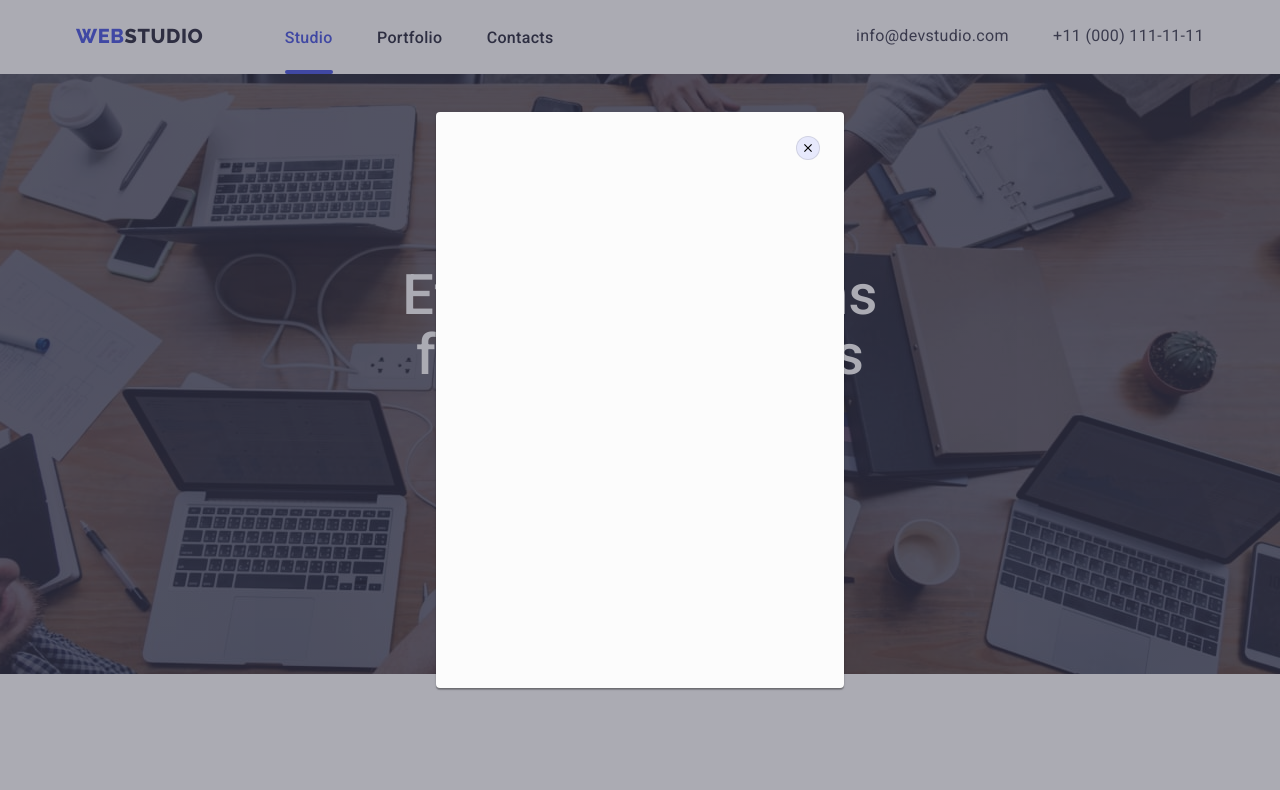
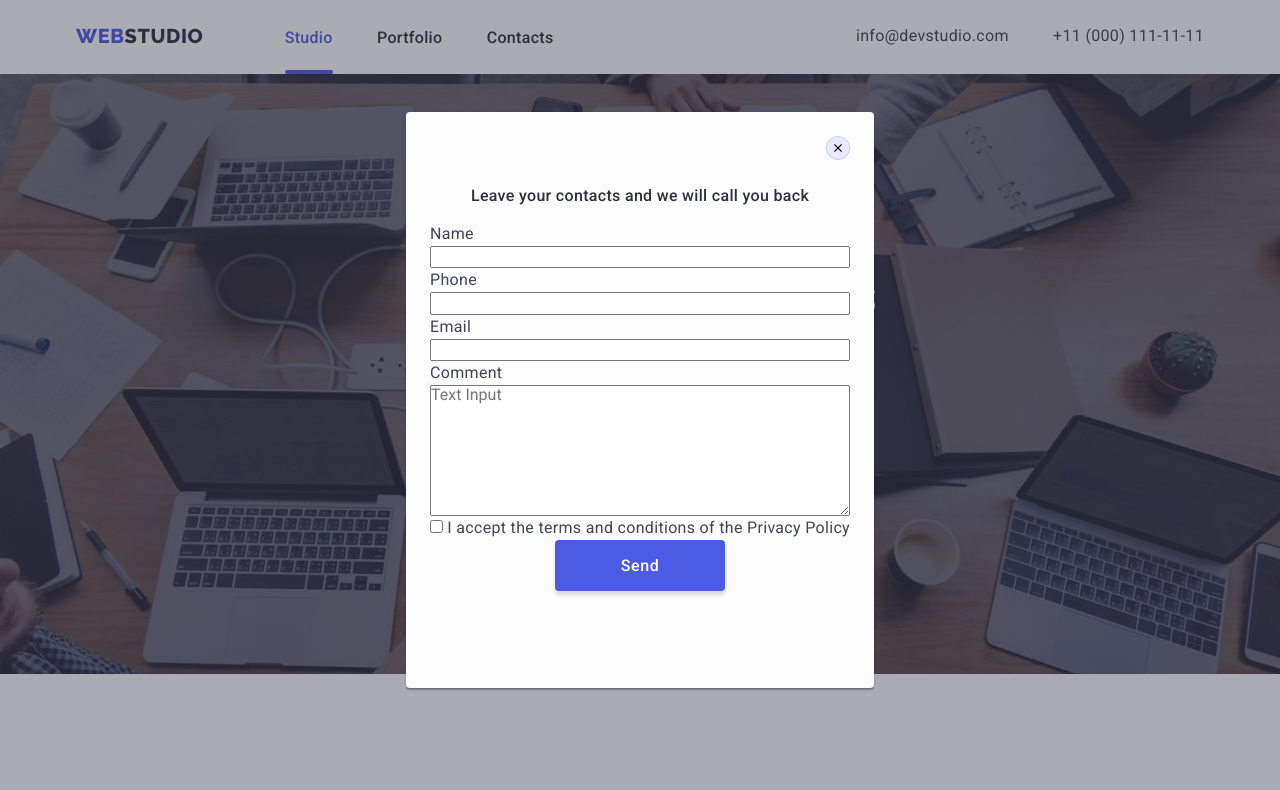
Before and after one commit to nedinix/goit-markup-hw-06, a plain HTML site: page index.html in a window 1280 px wide. Both pictures are taken after a click on the button "Order Service". Shown: the top 790 px of the page. Drawn offline with nearby package versions, Linux system fonts and the light colour scheme.

Commit message:
update modal window, footer block
- modal form
- subscribe form in footer

```diff
--- a/css/styles.css
+++ b/css/styles.css
@@ -627,7 +627,7 @@ body {
 	left: 50%;
 	min-height: 576px;
 	min-width: 408px;
-	padding: 24px;
+	padding: 72px 24px 24px;
 
 	background: #fcfcfc;
 	box-shadow: 0px 1px 1px rgba(0, 0, 0, 0.14), 0px 1px 3px rgba(0, 0, 0, 0.12), 0px 2px 1px rgba(0, 0, 0, 0.2);
@@ -636,6 +636,23 @@ body {
 	transform: translate(-50%, -50%) scale(1);
 	opacity: 1;
 	transition: transform 250ms cubic-bezier(0.4, 0, 0.2, 1), opacity 250ms cubic-bezier(0.4, 0, 0.2, 1);
+}
+
+.modal-form {
+	display: flex;
+	flex-direction: column;
+}
+
+.modal-header {
+	margin-bottom: 14px;
+
+	font-family: inherit;
+	font-weight: 500;
+	font-size: 16px;
+	line-height: 1.5;
+	text-align: center;
+	letter-spacing: 0.02em;
+	color: var(--dark-color);
 }
 
 .btn-modal {
@@ -656,7 +673,7 @@ body {
 }
 
 .btn-modal:hover,
-.brn-modal:active {
+.btn-modal:active {
 	background-color: var(--pressed-state);
 	fill: var(--background);
 	border: none;
--- a/index.html
+++ b/index.html
@@ -351,7 +351,7 @@
 					</p>
 				</div>
 				<div class="box">
-					<p class="text-social"> Social Media </p>
+					<p class="text-social">Social Media</p>
 					<ul class="social-links list list-icon">
 						<li class="icon-box"
 							><a class="link" href="">
@@ -379,6 +379,13 @@
 						></li>
 					</ul>
 				</div>
+				<div class="box">
+					<p class="text-social">Subscribe</p>
+					<form>
+						<input type="email" name="subscribe_email" id="subscribe_email" placeholder="email" />
+						<button type="submit">Subscribe</button>
+					</form>
+				</div>
 			</div>
 		</footer>
 
@@ -389,6 +396,27 @@
 						<use href="./images/icons.svg#icon-close-btn"></use>
 					</svg>
 				</button>
+				<form class="modal-form">
+					<span class="modal-header">Leave your contacts and we will call you back</span>
+
+					<label for="user-name">Name</label>
+					<input type="text" name="name" id="user-name" />
+
+					<label for="user-tel">Phone</label>
+					<input type="tel" name="phone" id="user-tel" />
+
+					<label for="user-email">Email</label>
+					<input type="email" name="email" id="user-email" />
+
+					<label>Comment</label>
+					<textarea rows="7" placeholder="Text Input"></textarea>
+
+					<div>
+						<input type="checkbox" name="privacy_policy" />
+						<span>I accept the terms and conditions of the <a href="" class="link">Privacy Policy</a></span>
+					</div>
+					<button type="submit" class="order-button">Send</button>
+				</form>
 			</div>
 		</div>
 		<script src="./js/modal.js"></script>
```
